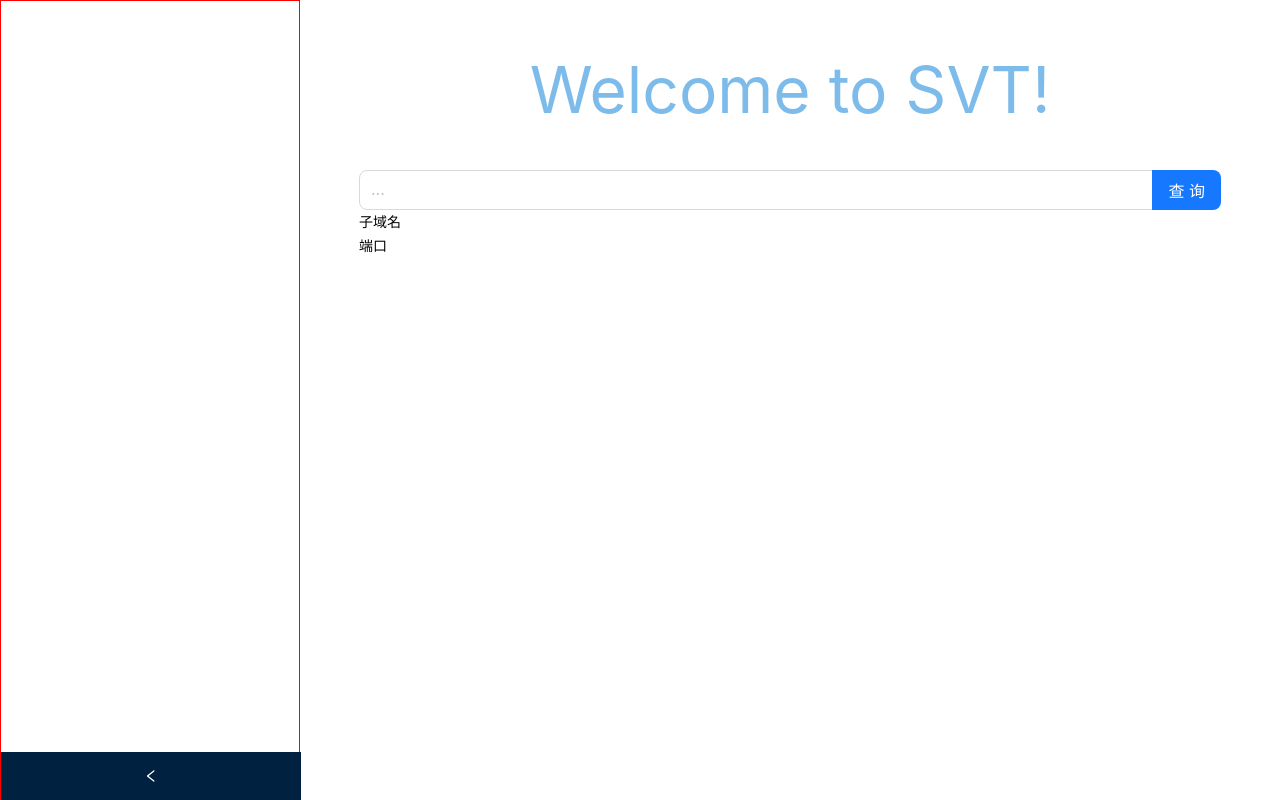
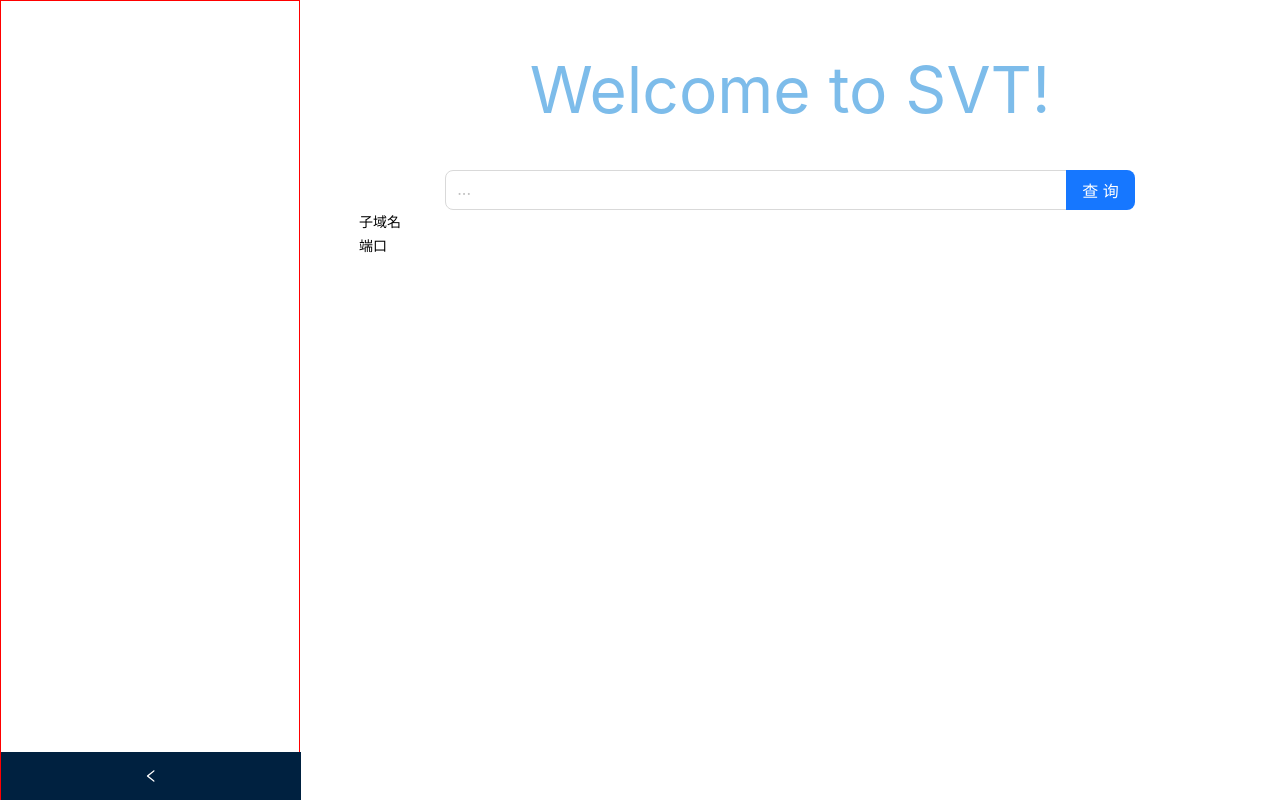
Before and after one commit to algaeReed/SVT, a React (Vite) app: page / in a window 1280 px wide. Built offline with nearby package versions, Linux system fonts and the light colour scheme.

Commit message:
feat: update css

```diff
--- a/src/layout/main/Main.tsx
+++ b/src/layout/main/Main.tsx
@@ -11,6 +11,7 @@ const mainStyle: React.CSSProperties = {
 };
 const titleStyle: React.CSSProperties = {
   height: "20vh",
+  lineHeight: "80px",
   fontSize: "64px",
   color: "#7dbcea",
   display: "flex",
@@ -18,6 +19,11 @@ const titleStyle: React.CSSProperties = {
   alignItems: "center",
 };
 
+const searchStyle: React.CSSProperties = {
+  width: "80%",
+  marginLeft: "10%",
+  marginRight: "10%",
+};
 function Main() {
   const [searchStatus, SetSearchStatus] = useState<boolean>(false);
 
@@ -29,6 +35,7 @@ function Main() {
     <div style={mainStyle}>
       <div style={titleStyle}>Welcome to SVT!</div>
       <Search
+        style={searchStyle}
         placeholder="..."
         enterButton="查询"
         size="large"
```
